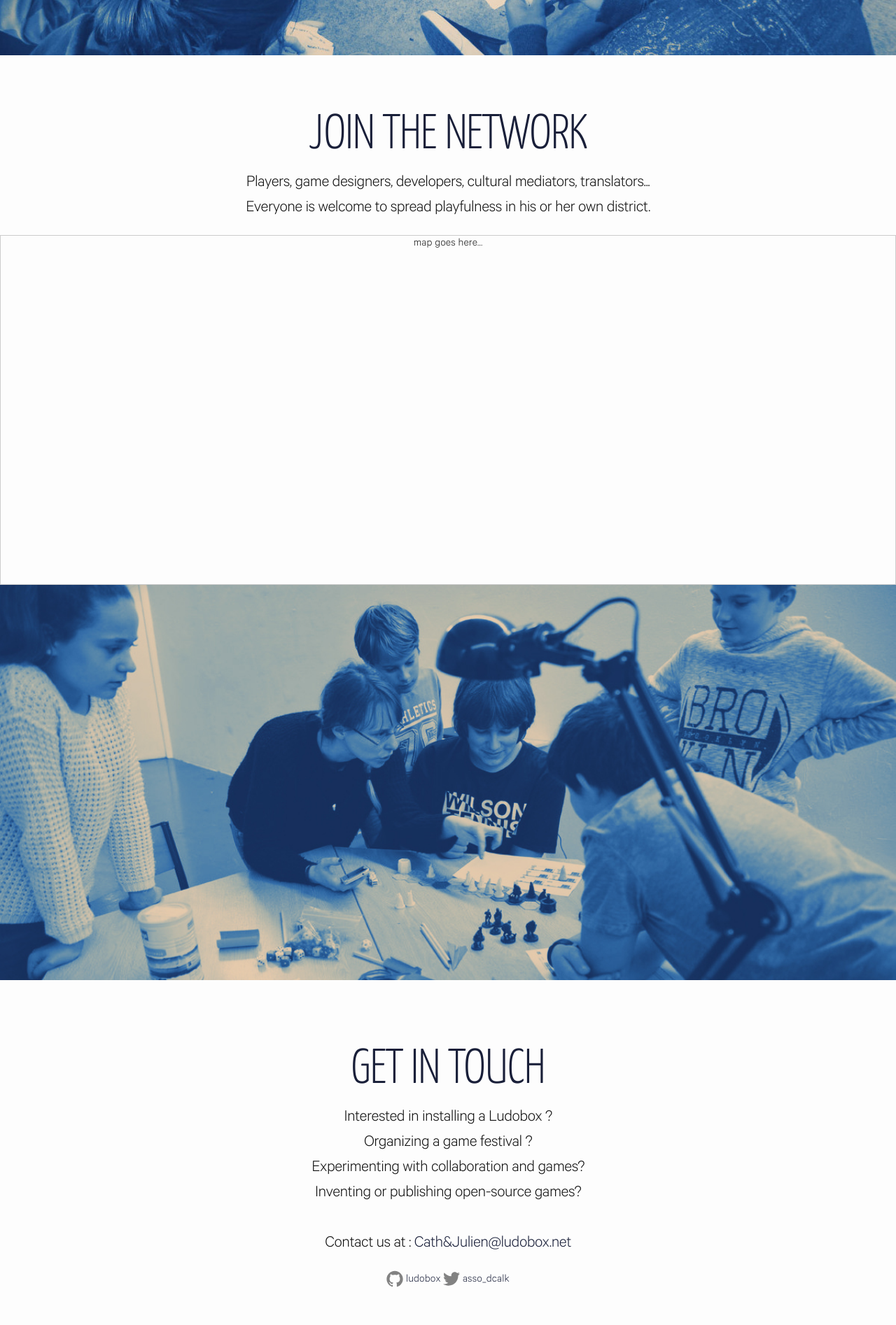
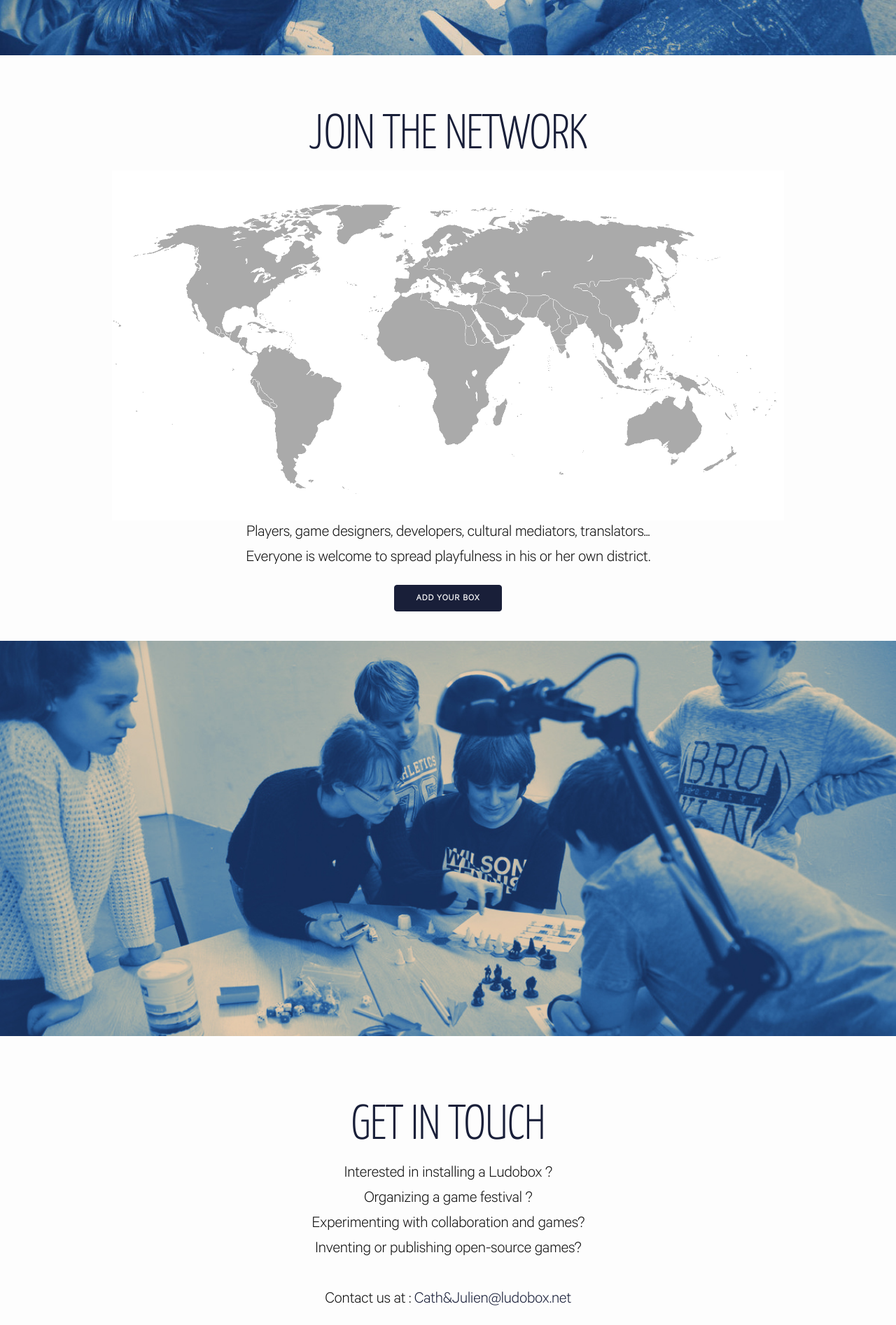
Before and after one commit to ludobox/ludobox.github.io, a Jekyll site: the page built from index.html, in a window 1280 px wide. Shown: the part 3534-5428 px from the top of the page at 70% size. Built offline with Jekyll 4.4.1, drawn with Linux system fonts in a browser that asks for light colours; some web fonts are replaced.

Commit message:
add fake map

```diff
--- a/_includes/map.html
+++ b/_includes/map.html
@@ -1,3 +1,3 @@
 <div id="ludobox-map">
-  map goes here...
+  <img src="/uploads/map.png" alt="Map">
 </div>
--- a/_layouts/landing.html
+++ b/_layouts/landing.html
@@ -45,14 +45,15 @@
       <img class="full-width-image" src="/uploads/ludobox-event-play-web.jpg" alt="Ludobox Box Image">
       <section id="map">
         <h3>Join The Network</h3>
+        {% include map.html %}
         <div class="container">
           <h5>
             Players, game designers, developers, cultural mediators, translators...
             <br>
             Everyone is welcome to spread playfulness in his or her own district.
           </h5>
+          <a href="#" class="button">Add your box</a>
         </div>
-        {% include map.html %}
       </section>
       <img class="full-width-image" src="/uploads/ludobox-workshop-kids.jpg" alt="Ludobox Kids Workshop">
       <section id="contact" class="container" >
--- a/css/main.scss
+++ b/css/main.scss
@@ -182,11 +182,17 @@ img.full-width-image {
 
 #map {
   text-align: center;
+  padding-bottom: 2em;
   h3 {
     margin-top: 1em;
   }
+  img {
+    max-height: 100%
+  }
+  a.button {
+    font-size: .8em
+  }
   #ludobox-map {
-    border :1px solid #CCC;
     margin: 0 auto;
     width : 100%;
     height: 500px;
```
Also changed, not shown: uploads/map.png (added).
